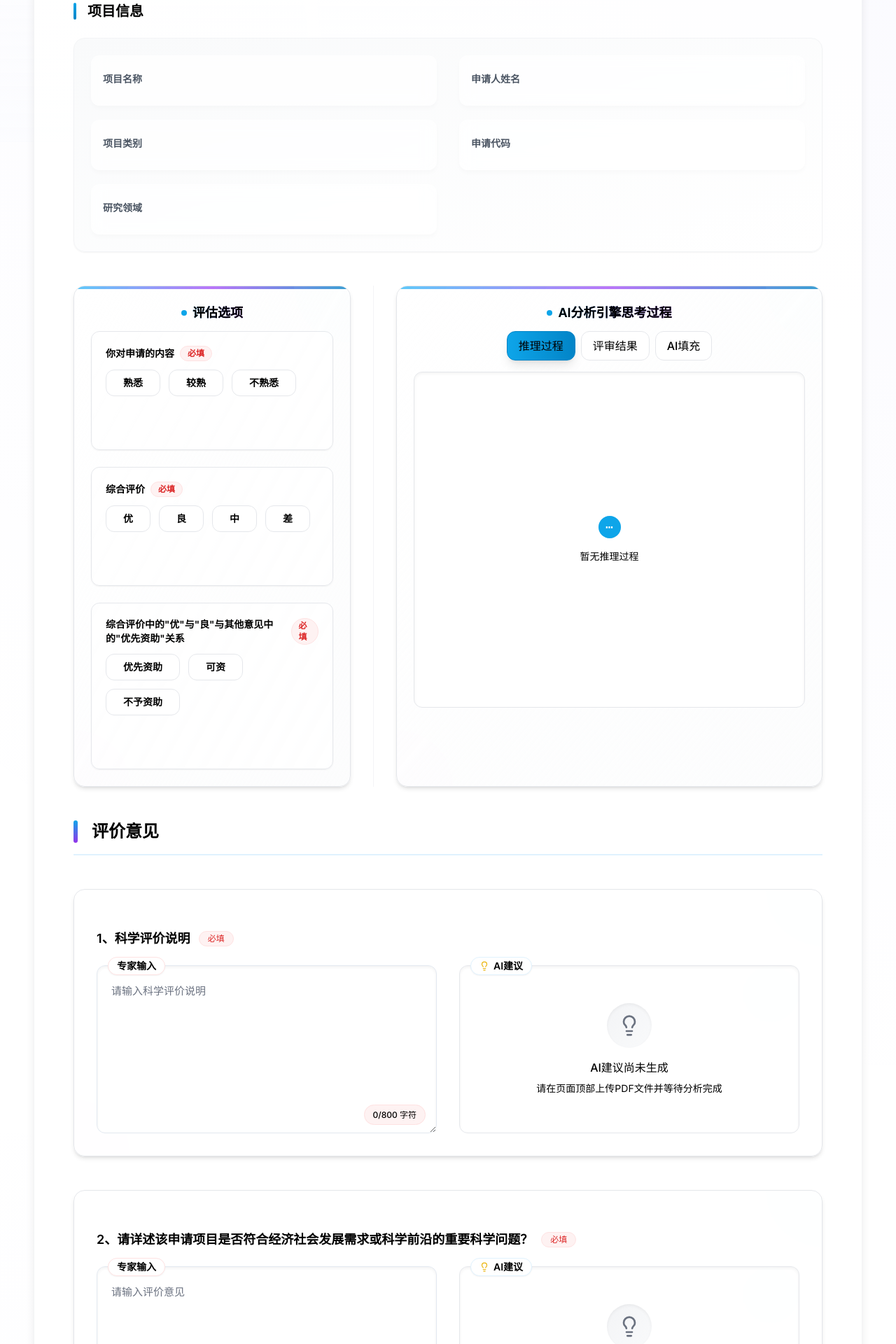
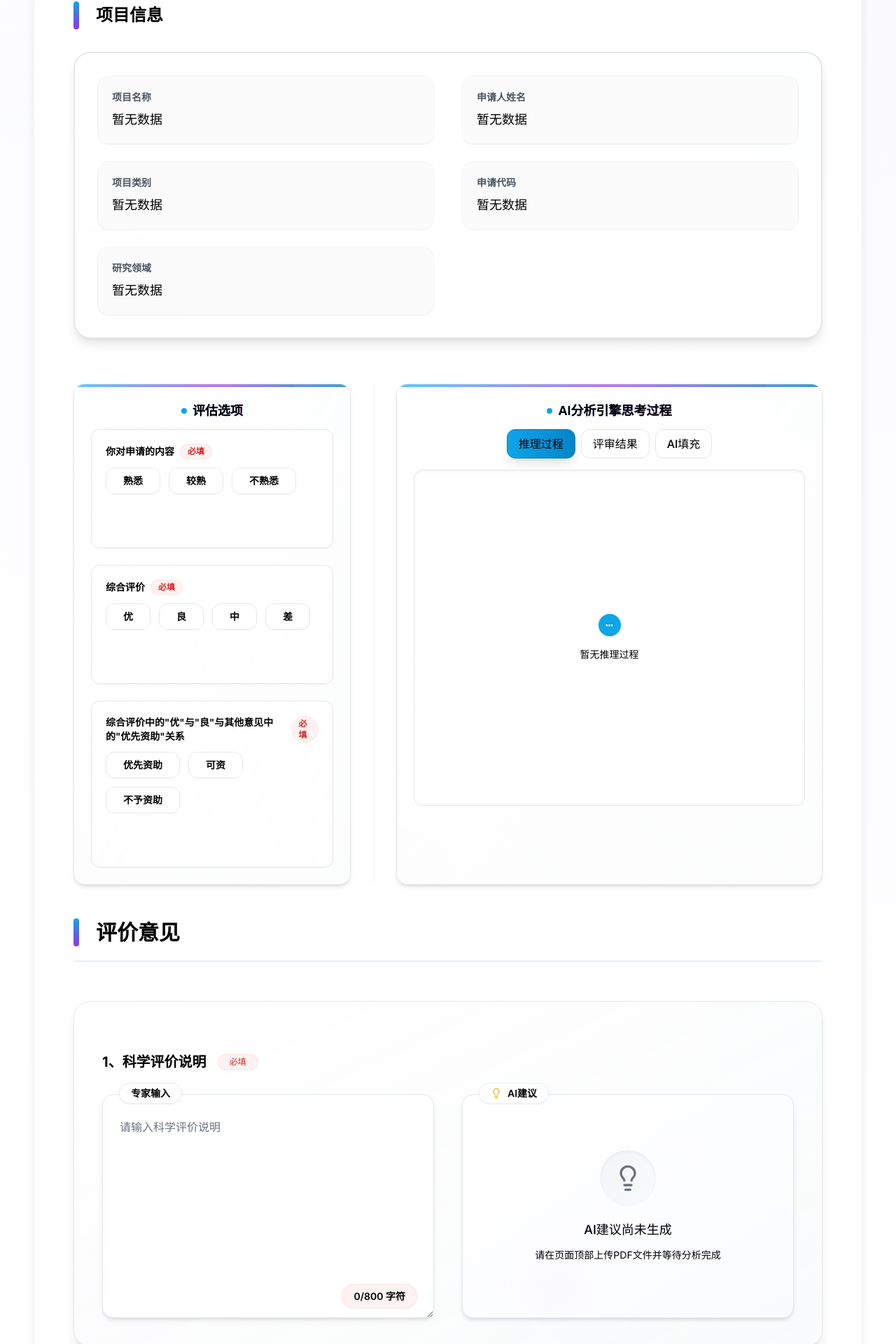
Before and after one commit to ollm-dev/ai-table, a Next.js app: page / in a window 1280 px wide. Shown: the part 597-2517 px from the top of the page at 70% size. Built offline with nearby package versions, Linux system fonts and the light colour scheme.

Commit message:
增加aiReason,优化ProjectInfo和TextualEvalution界面

```diff
--- a/src/components/review/ProjectInfo/ProjectInfoSection.tsx
+++ b/src/components/review/ProjectInfo/ProjectInfoSection.tsx
@@ -1,7 +1,5 @@
 import React from 'react';
 import { ProjectInfoSectionProps } from '@/types/review/ProjectInfo/ProjectInfoSection';
-
-
 
 export function ProjectInfoSection({
   projectInfo,
@@ -12,66 +10,46 @@ export function ProjectInfoSection({
   handleProjectInfoChange
 }: ProjectInfoSectionProps) {
   return (
-    <div className="mb-12">
-      <h3 className="text-xl font-semibold text-gray-900 flex items-center mb-6">
-        <span className="inline-block w-1 h-6 bg-gradient-to-b from-primary-500 to-primary-600 rounded-full mr-4"></span>
+    <div className="mb-16 animate-fadeIn">
+      <div className="flex justify-between items-center mb-8">
+        <h3 className="text-2xl font-bold text-gray-900 flex items-center">
+          <span className="inline-block w-2 h-10 bg-gradient-to-b from-primary-500 to-purple-600 rounded-full mr-6"></span>
           项目信息
         </h3>
-      <div className="grid grid-cols-1 md:grid-cols-2 gap-8 bg-gradient-to-br from-gray-50 to-white p-6 rounded-2xl border border-gray-100 shadow-sm hover:shadow-md transition-all duration-500">
+      </div>
 
-        <div className="space-y-5">
+      <div className="relative p-8 rounded-3xl border-2 border-gray-200 shadow-lg hover:shadow-xl transition-all duration-500 overflow-hidden bg-white">
+        {/* 装饰性背景元素 */}
+        <div className="absolute -right-20 -top-20 w-60 h-60 bg-primary-100/10 rounded-full blur-3xl"></div>
+        <div className="absolute -left-20 -bottom-20 w-60 h-60 bg-purple-100/10 rounded-full blur-3xl"></div>
+
+        <div className="relative z-10">
+          <div className="grid grid-cols-1 md:grid-cols-2 gap-10">
+            <div className="space-y-6">
               <ProjectInfoField
                 label="项目名称"
-            field="projectTitle"
                 value={projectInfo.projectTitle}
-            isEditing={editingField === 'projectTitle'}
-            aiRecommendationsAvailable={aiRecommendationsAvailable}
-            startEditing={startEditing}
-            stopEditing={stopEditing}
-            handleChange={handleProjectInfoChange}
               />
               <ProjectInfoField
                 label="项目类别"
-            field="projectType"
                 value={projectInfo.projectType}
-            isEditing={editingField === 'projectType'}
-            aiRecommendationsAvailable={aiRecommendationsAvailable}
-            startEditing={startEditing}
-            stopEditing={stopEditing}
-            handleChange={handleProjectInfoChange}
               />
               <ProjectInfoField
                 label="研究领域"
-            field="researchField"
                 value={projectInfo.researchField}
-            isEditing={editingField === 'researchField'}
-            aiRecommendationsAvailable={aiRecommendationsAvailable}
-            startEditing={startEditing}
-            stopEditing={stopEditing}
-            handleChange={handleProjectInfoChange}
               />
             </div>
-        <div className="space-y-5">
+            <div className="space-y-6">
               <ProjectInfoField
                 label="申请人姓名"
-            field="applicantName"
                 value={projectInfo.applicantName}
-            isEditing={editingField === 'applicantName'}
-            aiRecommendationsAvailable={aiRecommendationsAvailable}
-            startEditing={startEditing}
-            stopEditing={stopEditing}
-            handleChange={handleProjectInfoChange}
               />
               <ProjectInfoField
                 label="申请代码"
-            field="applicationId"
                 value={projectInfo.applicationId}
-            isEditing={editingField === 'applicationId'}
-            aiRecommendationsAvailable={aiRecommendationsAvailable}
-            startEditing={startEditing}
-            stopEditing={stopEditing}
-            handleChange={handleProjectInfoChange}
               />
+            </div>
+          </div>
         </div>
       </div>
     </div>
@@ -80,67 +58,21 @@ export function ProjectInfoSection({
 
 interface ProjectInfoFieldProps {
   label: string;
-  field: string;
   value: string;
-  isEditing: boolean;
-  aiRecommendationsAvailable: boolean;
-  startEditing: (field: string) => void;
-  stopEditing: () => void;
-  handleChange: (field: string, value: string) => void;
 }
 
 function ProjectInfoField({
   label,
-  field,
-  value,
-  isEditing,
-  aiRecommendationsAvailable,
-  startEditing,
-  stopEditing,
-  handleChange
+  value
 }: ProjectInfoFieldProps) {
-  // 处理输入框失焦事件
-  const handleBlur = (e: React.FocusEvent<HTMLInputElement>) => {
-    stopEditing();
-  };
-
-  // 处理键盘事件，按下Enter键时保存并退出编辑
-  const handleKeyDown = (e: React.KeyboardEvent<HTMLInputElement>) => {
-    if (e.key === 'Enter') {
-      stopEditing();
-    }
-  };
-
   return (
-    <div
-      className="glass-morphism p-4 rounded-xl transition-colors duration-300 h-[72px] flex flex-col justify-center"
-      onClick={() => aiRecommendationsAvailable && startEditing(field)}
-    >
-      <span className="text-sm text-gray-500 mb-1 font-medium">{label}</span>
-      {isEditing ? (
-        <input
-          type="text"
-          value={value}
-          onChange={(e) => handleChange(field, e.target.value)}
-          onBlur={handleBlur}
-          onKeyDown={handleKeyDown}
-          autoFocus
-          className="font-medium text-gray-900 bg-white/50 backdrop-blur border border-primary-100 rounded-lg p-2 focus:outline-none focus:ring-2 focus:ring-primary-200 transition-colors duration-300"
-        />
-      ) : (
+    <div className="group p-5 rounded-2xl transition-all duration-300 flex flex-col justify-center bg-gray-50/70 hover:bg-gray-50/90 border border-gray-100 shadow-sm hover:shadow">
+      <span className="text-sm text-gray-500 mb-2 font-medium">{label}</span>
       <div className="flex items-center justify-between">
-          <span className={`font-medium text-gray-800 ${aiRecommendationsAvailable ? "hover:text-primary-600" : ""} transition-colors duration-300`}>
-            {value || (aiRecommendationsAvailable ? "加载中..." : "")}
+        <span className="font-medium text-lg text-gray-800 transition-colors duration-300">
+          {value || "暂无数据"}
         </span>
-          {aiRecommendationsAvailable && (
-            <span className="text-primary-500 opacity-0 group-hover:opacity-100 transition-opacity duration-300">
-              <svg xmlns="http://www.w3.org/2000/svg" className="h-4 w-4" viewBox="0 0 20 20" fill="currentColor">
-                <path d="M13.586 3.586a2 2 0 112.828 2.828l-.793.793-2.828-2.828.793-.793zM11.379 5.793L3 14.172V17h2.828l8.38-8.379-2.83-2.828z" />
-              </svg>
-            </span>
-          )}
       </div>
-      )}
     </div>
   );
 }
--- a/src/components/review/TextualEvaluation/TextualEvaluationSection.tsx
+++ b/src/components/review/TextualEvaluation/TextualEvaluationSection.tsx
@@ -1,4 +1,4 @@
-import React from 'react';
+import React, { useRef, useEffect, useState } from 'react';
 import { Textarea } from "@/components/ui/textarea";
 import { Button } from "@/components/ui/button";
 import { Badge } from "@/components/ui/badge";
@@ -16,16 +16,16 @@ export function TextualEvaluationSection({
   handleAIRecommendationToggle
 }: TextualEvaluationSectionProps) {
   return (
-    <div className="space-y-12 animate-slideInUp" style={{ animationDelay: '0.4s' }}>
-      <div className="flex justify-between items-center pb-4 border-b-2 border-primary-100">
-        <h3 className="text-2xl font-semibold text-gray-900 flex items-center">
-          <span className="inline-block w-1.5 h-8 bg-gradient-to-b from-primary-500 to-purple-600 rounded-full mr-5"></span>
+    <div className="space-y-14 animate-slideInUp" style={{ animationDelay: '0.4s' }}>
+      <div className="flex justify-between items-center pb-5 border-b-2 border-primary-100">
+        <h3 className="text-3xl font-bold text-gray-900 flex items-center">
+          <span className="inline-block w-2 h-10 bg-gradient-to-b from-primary-500 to-purple-600 rounded-full mr-6"></span>
           评价意见
         </h3>
         {isLoadingData && (
           <div className="flex items-center text-primary-600">
-            <div className="animate-spin h-5 w-5 border-2 border-primary-500 border-t-transparent rounded-full mr-2"></div>
-            <span className="text-sm">加载评审数据中...</span>
+            <div className="animate-spin h-6 w-6 border-2 border-primary-500 border-t-transparent rounded-full mr-2"></div>
+            <span className="text-sm font-medium">加载评审数据中...</span>
           </div>
         )}
       </div>
@@ -57,33 +57,68 @@ function TextualEvaluationItem({
   aiRecommendationsAvailable,
   handleAIRecommendationToggle
 }: TextualEvaluationItemProps) {
+  // 添加状态来跟踪高度
+  const [contentHeight, setContentHeight] = useState(320); // 增加默认高度
+  const leftBoxRef = useRef<HTMLDivElement>(null);
+  const rightBoxRef = useRef<HTMLDivElement>(null);
+
+  // 在组件挂载和内容变化时同步高度
+  useEffect(() => {
+    const syncHeight = () => {
+      if (!leftBoxRef.current || !rightBoxRef.current) return;
+
+      // 重置高度以获取真实内容高度
+      leftBoxRef.current.style.height = 'auto';
+      rightBoxRef.current.style.height = 'auto';
+
+      // 获取两个框的内容高度
+      const leftHeight = leftBoxRef.current.scrollHeight;
+      const rightHeight = rightBoxRef.current.scrollHeight;
+
+      // 取最大值确保两边高度一致，设置最小高度为320px
+      const maxHeight = Math.max(leftHeight, rightHeight, 320);
+      setContentHeight(maxHeight);
+    };
+
+    // 初始同步和内容变化时同步
+    syncHeight();
+
+    // 添加窗口大小变化监听器
+    window.addEventListener('resize', syncHeight);
+    return () => window.removeEventListener('resize', syncHeight);
+  }, [value, section.aiRecommendation, aiRecommendationsAvailable]);
+
   return (
     <div
       key={section.id}
-      className="space-y-6 p-8 rounded-2xl hover:bg-gray-50/30 transition-all duration-500 border border-gray-200 shadow-md hover:shadow-lg animate-fadeIn backdrop-blur-sm relative overflow-hidden"
-      style={{ animationDelay: `${0.5 + 0.1 * sectionIndex}s` }}
+      className="space-y-8 p-10 rounded-3xl hover:bg-gray-50/40 transition-all duration-500 border border-gray-200 shadow-lg hover:shadow-xl animate-fadeIn backdrop-blur-sm relative overflow-hidden"
+      style={{
+        animationDelay: `${0.5 + 0.1 * sectionIndex}s`,
+        background: 'linear-gradient(to bottom right, rgba(255, 255, 255, 0.95), rgba(249, 250, 251, 0.9))'
+      }}
     >
-      {/* 装饰性背景元素 - 减弱效果 */}
-      <div className="absolute -right-20 -top-20 w-40 h-40 bg-primary-100/10 rounded-full blur-3xl"></div>
-      <div className="absolute -left-20 -bottom-20 w-40 h-40 bg-purple-100/10 rounded-full blur-3xl"></div>
+      {/* 装饰性背景元素 - 增强效果 */}
+      <div className="absolute -right-20 -top-20 w-60 h-60 bg-primary-100/20 rounded-full blur-3xl"></div>
+      <div className="absolute -left-20 -bottom-20 w-60 h-60 bg-purple-100/20 rounded-full blur-3xl"></div>
+      <div className="absolute right-1/4 bottom-0 w-40 h-40 bg-blue-50/10 rounded-full blur-2xl"></div>
 
-      <div className="flex items-center mb-5 relative z-10">
-        <h4 className="text-lg font-semibold text-gray-900">{sectionIndex + 1}、{section.title}</h4>
+      <div className="flex items-center mb-6 relative z-10">
+        <h4 className="text-xl font-bold text-gray-900">{sectionIndex + 1}、{section.title}</h4>
         {section.required && (
-          <Badge variant="required" className="ml-3 bg-red-50 text-red-600 border border-red-100 px-3 py-0.5 text-xs font-medium">
+          <Badge variant="required" className="ml-4 bg-red-50 text-red-600 border border-red-100 px-4 py-0.5 text-xs font-medium shadow-sm">
             必填
           </Badge>
         )}
       </div>
 
-      <div className="grid grid-cols-1 md:grid-cols-2 gap-8 relative z-10">
+      <div className="grid grid-cols-1 md:grid-cols-2 gap-10 relative z-10">
         {/* 左侧：用户输入 */}
-        <div className="relative order-1">
-          <span className="text-sm font-semibold text-red-600 mb-2 absolute -top-3 left-4 bg-white px-3 py-0.5 shadow-sm border border-red-100 rounded-full z-10">专家输入</span>
+        <div className="relative order-1" ref={leftBoxRef}>
+          <span className="text-sm font-semibold text-red-600 mb-2 absolute -top-4 left-6 bg-white px-4 py-1 shadow-sm border border-red-100 rounded-full z-10">专家输入</span>
           {isLoadingData ? (
-            <div className="min-h-[240px] flex items-center justify-center bg-gray-50 rounded-xl border border-gray-200">
+            <div className="min-h-[320px] flex items-center justify-center bg-gray-50/70 rounded-2xl border border-gray-200 shadow-md">
               <div className="flex flex-col items-center">
-                <div className="animate-spin h-8 w-8 border-2 border-primary-500 border-t-transparent rounded-full mb-2"></div>
+                <div className="animate-spin h-10 w-10 border-3 border-primary-500 border-t-transparent rounded-full mb-3"></div>
                 <span className="text-gray-500 font-medium">加载中...</span>
               </div>
             </div>
@@ -92,20 +127,22 @@ function TextualEvaluationItem({
               value={value}
               onChange={(e) => handleTextChange(section.id, e.target.value)}
               placeholder={section.placeholder}
-              className="min-h-[240px] resize-y textarea-light focus:border-primary-400 focus:ring-1 focus:ring-primary-400 transition-all duration-200 rounded-xl shadow-inner pt-6 px-5"
+              className="resize-y textarea-light focus:border-primary-400 focus:ring-2 focus:ring-primary-300 transition-all duration-300 rounded-2xl shadow-md hover:shadow-lg pt-8 px-6"
               style={{
                 color: '#000000',
                 backgroundColor: '#ffffff',
                 border: '1px solid #d1d5db',
-                fontSize: '15px',
-                lineHeight: '1.6',
-                fontWeight: '500'
+                fontSize: '16px',
+                lineHeight: '1.8',
+                fontWeight: '500',
+                minHeight: `${contentHeight}px`,
+                height: `${contentHeight}px`
               }}
             />
           )}
           {!isLoadingData && (
-            <div className="absolute bottom-4 right-4">
-              <span className={`text-xs px-3 py-1.5 rounded-full font-medium ${
+            <div className="absolute bottom-5 right-6">
+              <span className={`text-sm px-4 py-2 rounded-full font-medium shadow-sm ${
                 (value?.length || 0) < section.minLength
                   ? 'bg-red-50 text-red-600 border border-red-100'
                   : 'bg-green-50 text-green-600 border border-green-100'
@@ -117,29 +154,34 @@ function TextualEvaluationItem({
         </div>
 
         {/* 右侧：AI建议 - 只有在AI建议可用时才显示按钮 */}
-        <div className="relative order-2">
-          <span className="text-sm font-semibold text-primary-600 mb-2 absolute -top-3 left-4 bg-white px-3 py-0.5 shadow-sm border border-primary-100 rounded-full flex items-center z-10">
-            <LightbulbIcon className="h-3.5 w-3.5 mr-1.5 text-yellow-500" />
+        <div className="relative order-2" ref={rightBoxRef}>
+          <span className="text-sm font-semibold text-primary-600 mb-2 absolute -top-4 left-6 bg-white px-4 py-1 shadow-sm border border-primary-100 rounded-full flex items-center z-10">
+            <LightbulbIcon className="h-4 w-4 mr-2 text-yellow-500" />
             AI建议
           </span>
           <div
-            className="min-h-[240px] p-6 bg-white rounded-xl border border-gray-200 overflow-y-auto shadow-inner relative"
-            style={{ height: 'calc(100% - 8px)' }}
+            className="p-8 bg-white rounded-2xl border border-gray-200 overflow-y-auto shadow-md hover:shadow-lg transition-all duration-300 relative"
+            style={{
+              minHeight: `${contentHeight}px`,
+              height: `${contentHeight}px`,
+              background: 'linear-gradient(to bottom right, #ffffff, #fafbff)'
+            }}
           >
-            {/* 装饰性背景 - 减弱效果 */}
-            <div className="absolute top-0 right-0 w-20 h-20 bg-primary-50/20 rounded-full blur-xl"></div>
+            {/* 装饰性背景 - 增强效果 */}
+            <div className="absolute top-0 right-0 w-32 h-32 bg-primary-50/30 rounded-full blur-xl"></div>
+            <div className="absolute bottom-0 left-20 w-24 h-24 bg-purple-50/20 rounded-full blur-lg"></div>
 
             {aiRecommendationsAvailable && section.aiRecommendation ? (
               <>
-                <p className="text-gray-900 whitespace-pre-wrap leading-relaxed relative z-10 font-medium">
+                <p className="text-gray-900 whitespace-pre-wrap leading-relaxed relative z-10 font-medium text-base">
                   {section.aiRecommendation}
                 </p>
-                <div className="flex justify-end mt-4 relative z-10">
+                <div className="flex justify-end mt-6 relative z-10">
                   <Button
                     variant="outline"
                     size="sm"
                     onClick={(e) => section.aiRecommendation && handleAIRecommendationToggle(section.id, section.aiRecommendation, e)}
-                    className="text-sm text-primary-600 border-primary-200 hover:bg-primary-50 rounded-full transition-all duration-300 px-5 py-2 font-medium"
+                    className="text-sm text-primary-600 border-primary-200 hover:bg-primary-50 rounded-full transition-all duration-300 px-6 py-2.5 font-medium shadow-sm hover:shadow"
                   >
                     {value === section.aiRecommendation ? '恢复我的文本' : '使用AI建议'}
                   </Button>
@@ -147,10 +189,10 @@ function TextualEvaluationItem({
               </>
             ) : (
               <div className="h-full flex flex-col items-center justify-center text-center relative z-10">
-                <div className="bg-gradient-to-br from-gray-100 to-gray-50 p-4 rounded-full mb-4 shadow-inner">
-                  <LightbulbIcon className="h-8 w-8 text-gray-400" />
+                <div className="bg-gradient-to-br from-gray-100 to-gray-50 p-5 rounded-full mb-5 shadow-inner">
+                  <LightbulbIcon className="h-10 w-10 text-gray-400" />
                 </div>
-                <p className="text-gray-700 font-medium mb-2">AI建议尚未生成</p>
+                <p className="text-gray-700 font-medium mb-3 text-lg">AI建议尚未生成</p>
                 <p className="text-gray-600 text-sm max-w-xs mx-auto">请在页面顶部上传PDF文件并等待分析完成</p>
               </div>
             )}
--- a/src/hooks/analysisLogs/apiRequest.ts
+++ b/src/hooks/analysisLogs/apiRequest.ts
@@ -116,6 +116,8 @@ export const processStream = async (
                   updateLogContent('json_structure', newJsonStructure, false);
 
                   // 尝试解析和更新表单数据（如果是有效的JSON）
+                  // 注释掉自动更新表单数据的代码，等待用户手动点击"应用AI填充"按钮
+                  /*
                   try {
                     if (sanitizedJson.trim().startsWith('{') && sanitizedJson.trim().endsWith('}')) {
                       let jsonData = JSON.parse(sanitizedJson);
@@ -126,6 +128,7 @@ export const processStream = async (
                     console.log('⚠️ 部分JSON结构不是有效的JSON对象:', jsonError);
                     // 这是正常的，因为流式数据可能不是完整的JSON
                   }
+                  */
 
                   return newJsonStructure;
                 });
@@ -173,7 +176,7 @@ export const processStream = async (
                     const transformedData = transformApiJsonToFormData(completeStructure);
 
                     // 使用非部分更新模式，确保完整更新
-                    updateFormData(transformedData, false);
+                    // updateFormData(transformedData, false);
 
                     // 添加成功处理的日志
                     addAnalysisLog(`成功更新表单数据结构`, "success");
--- a/src/hooks/analysisLogs/utils.ts
+++ b/src/hooks/analysisLogs/utils.ts
@@ -131,6 +131,12 @@ export const transformApiJsonToFormData = (apiJson: any): any => {
             else if (typeof evaluation[apiKey] === 'string') {
               formData.evaluationSections[sectionIndex].aiRecommendation = evaluation[apiKey];
             }
+
+            // 处理AI建议原因 - 查找对应的reason字段
+            const reasonKey = `${apiKey}_reason`;
+            if (evaluation[reasonKey] && typeof evaluation[reasonKey] === 'string') {
+              formData.evaluationSections[sectionIndex].aiReason = evaluation[reasonKey];
+            }
           }
         }
       });
--- a/src/types/review/EvaluationOptions/EvaluationOptionsSection.d.ts
+++ b/src/types/review/EvaluationOptions/EvaluationOptionsSection.d.ts
@@ -10,6 +10,7 @@ export interface EvaluationSection {
   required: boolean;
   options: string[];
   aiRecommendation?: string;
+  aiReason?: string;
 }
 export interface EvaluationOptionsSectionProps {
   /** 评估部分列表 */
```
Also changed, not shown: src/components/review/EvaluationOptions/AnalysisLogPanel/AnalysisLogPanel.tsx (+35 -12 lines), src/components/review/EvaluationOptions/EvaluationSectionItem/EvaluationSectionItem.tsx (+11 -5 lines). Lines whose indentation alone changed are shown as unchanged.
